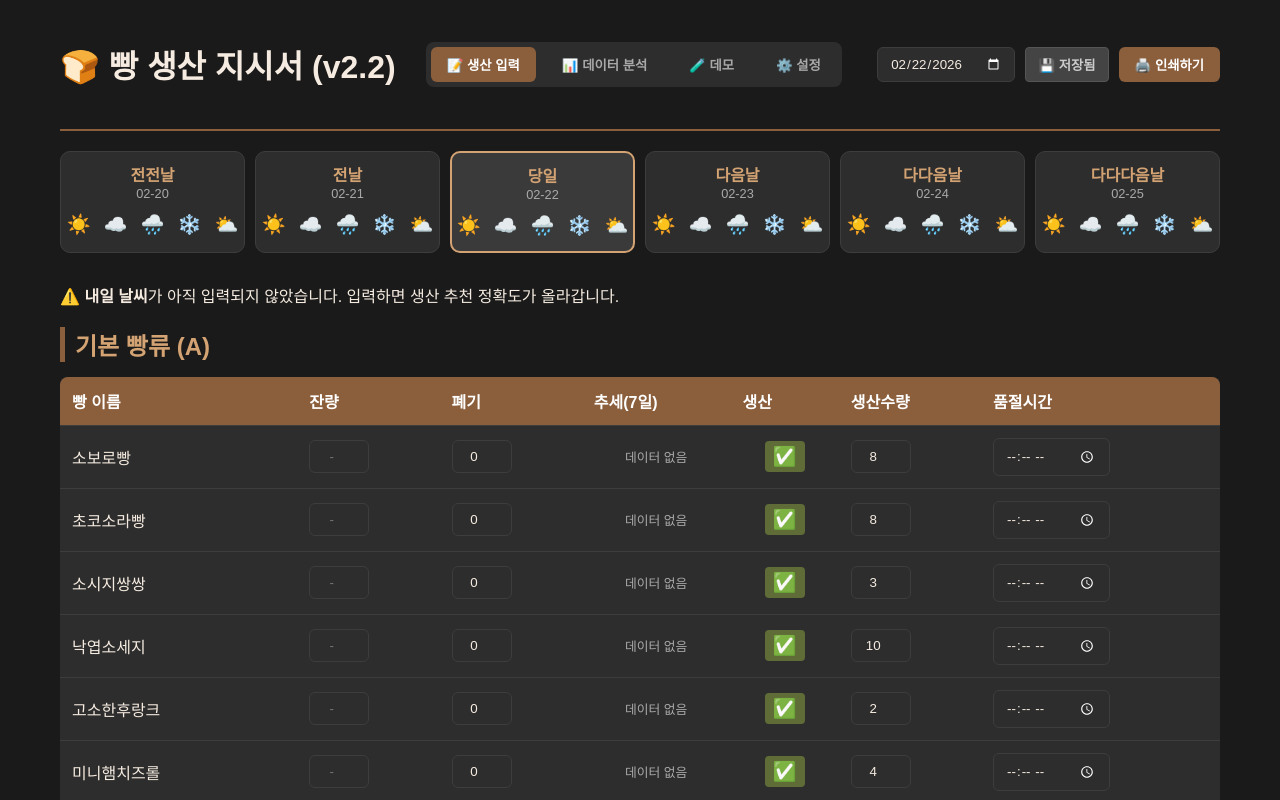
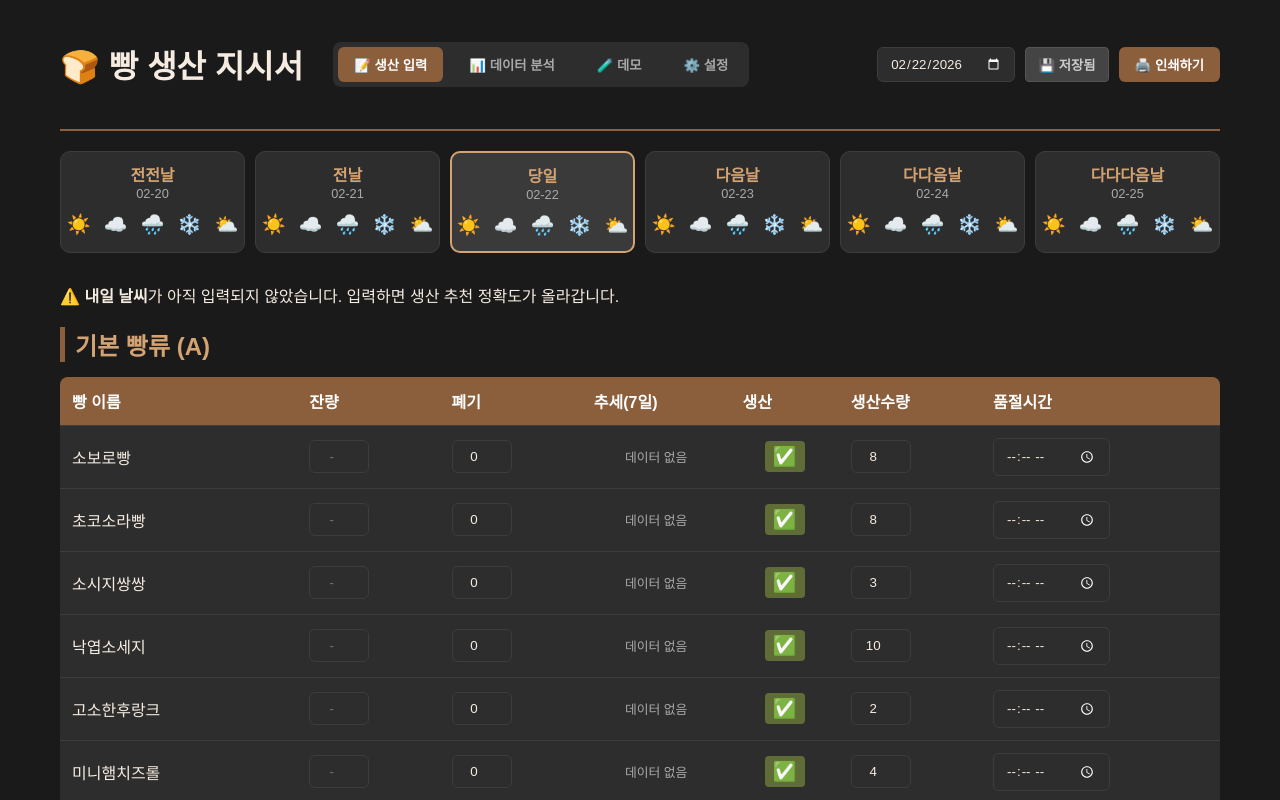
Before and after one commit to fdc3501/bread, a React (Vite) app: page / in a window 1280 px wide. Shown: the top 800 px of the page. Built offline with nearby package versions, Linux system fonts and the light colour scheme; a web font is replaced by a local one.

Commit message:
feat: final production UI cleanup

```diff
--- a/src/App.tsx
+++ b/src/App.tsx
@@ -152,7 +152,7 @@ const App: React.FC = () => {
     <div className="app-container">
       <header className="app-header no-print">
         <div className="header-left">
-          <h1>🍞 빵 생산 지시서 (v2.2)</h1>
+          <h1>🍞 빵 생산 지시서</h1>
           <nav className="tab-nav">
             <button
               className={`tab-btn ${activeTab === 'edit' ? 'active' : ''}`}
```
